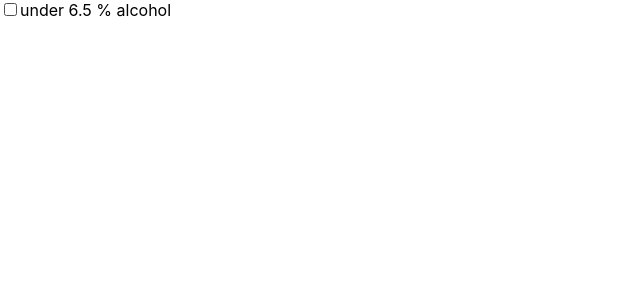
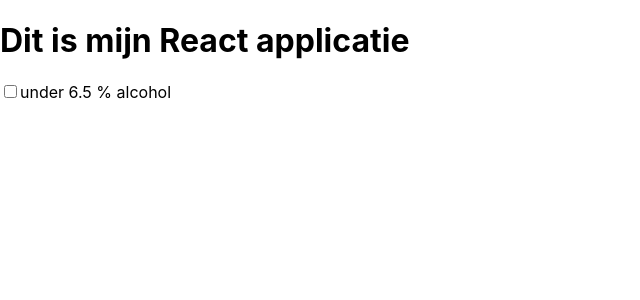
Before and after one commit to basv1996/frontend-applications, a React (Create React App) app: page / in a window 1280 px wide. Shown: the top 300 px of the page, without its empty margins (0-640 px from the left). Built offline with nearby package versions, Linux system fonts and the light colour scheme; no server answers.

Commit message:
test to see vercel change

```diff
--- a/src/components/BarChart.js
+++ b/src/components/BarChart.js
@@ -100,6 +100,7 @@ function BarChart({ data }) {
 
   return (
       <>
+      <h1>Dit is mijn React applicatie</h1>
       <label>
         <input
           type="checkbox"
```
